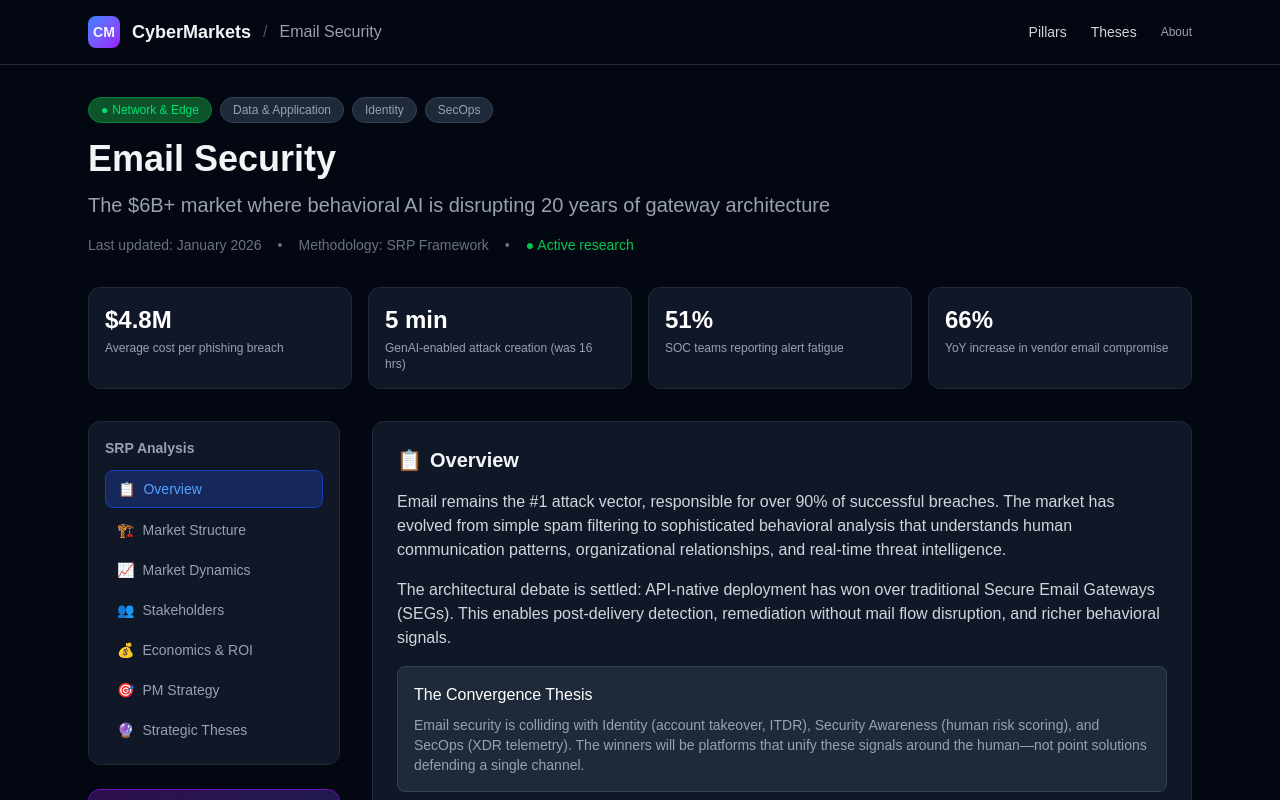
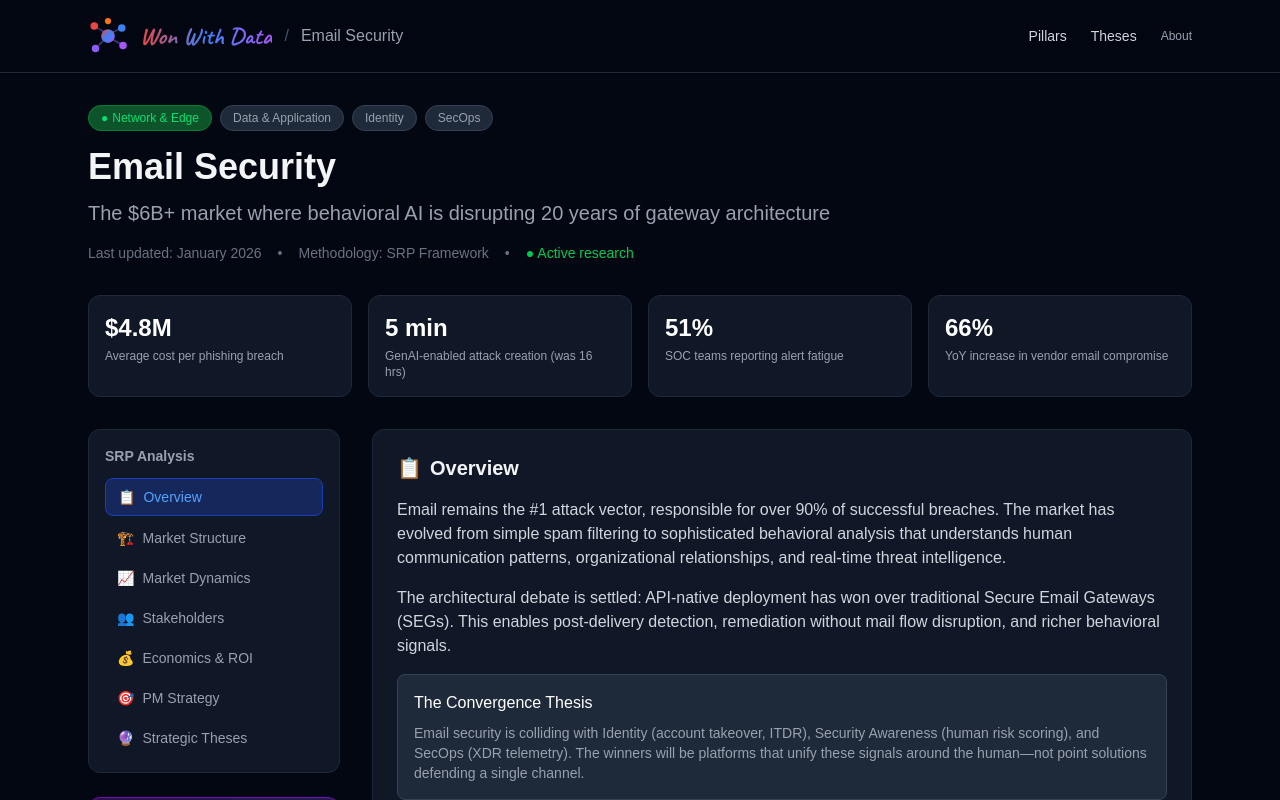
Before and after one commit to ansim0825/cybermarkets, a Next.js app: page /email-security in a window 1280 px wide. Shown: the top 800 px of the page. Built offline with nearby package versions, Linux system fonts and the light colour scheme.

Commit message:
Add new logo and font

```diff
--- a/components/EmailSecurityPage.jsx
+++ b/components/EmailSecurityPage.jsx
@@ -1,4 +1,7 @@
+"use client";
+
 import React, { useState } from 'react';
+import { Logo } from './Logo';
 
 const EmailSecurityPage = () => {
   const [activeSection, setActiveSection] = useState('overview');
@@ -170,19 +173,16 @@ const EmailSecurityPage = () => {
         <div className="max-w-6xl mx-auto px-6 py-4">
           <div className="flex items-center justify-between">
             <div className="flex items-center gap-3">
-              <a href="/" className="flex items-center gap-3">
-                <div className="w-8 h-8 bg-gradient-to-br from-blue-500 to-purple-600 rounded-lg flex items-center justify-center font-bold text-sm">
-                  CM
-                </div>
-                <span className="font-semibold text-lg">CyberMarkets</span>
+              <a href="/" className="flex items-center">
+                <Logo size="default" />
               </a>
               <span className="text-gray-600 hidden sm:inline">/</span>
               <span className="text-gray-400 hidden sm:inline">Email Security</span>
             </div>
             <div className="flex items-center gap-6 text-sm">
-              <a href="#" className="text-gray-300 hover:text-white">Pillars</a>
-              <a href="#" className="text-gray-300 hover:text-white">Theses</a>
-              <a href="#" className="text-gray-400 hover:text-white text-xs">About</a>
+              <a href="/#pillars" className="text-gray-300 hover:text-white">Pillars</a>
+              <a href="/#theses" className="text-gray-300 hover:text-white">Theses</a>
+              <a href="/#about" className="text-gray-400 hover:text-white text-xs">About</a>
             </div>
           </div>
         </div>
@@ -472,7 +472,7 @@ const EmailSecurityPage = () => {
                 <h4 className="text-sm font-semibold text-red-400 mb-2">The Core Pain</h4>
                 <p className="text-sm text-gray-300">
                   88% of CISOs report experiencing a successful email attack in the last quarter.
-                  Despite this, investment and innovation levels aren't matching the threat evolution.
+                  Despite this, investment and innovation levels are not matching the threat evolution.
                   SOC teams are overwhelmed: 51% report alert fatigue, 62% of alerts go entirely ignored.
                 </p>
               </div>
@@ -569,7 +569,7 @@ const EmailSecurityPage = () => {
               {/* If I'm a PM Here Box */}
               <div className="bg-gradient-to-br from-blue-900/30 to-purple-900/30 rounded-xl p-6 border border-blue-800">
                 <h3 className="font-semibold text-white mb-4 flex items-center gap-2">
-                  <span>💡</span> If I'm a PM Here, I Need to Know...
+                  <span>💡</span> If I am a PM Here, I Need to Know...
                 </h3>
                 <div className="space-y-3 text-sm">
                   <div className="flex gap-3">
--- a/components/Homepage.jsx
+++ b/components/Homepage.jsx
@@ -1,6 +1,7 @@
 "use client";
 
 import React, { useState } from 'react';
+import { Logo } from './Logo';
 
 const Homepage = () => {
   const [hoveredPillar, setHoveredPillar] = useState(null);
@@ -34,13 +35,9 @@ const Homepage = () => {
       <nav className="border-b border-gray-800 bg-gray-950/80 backdrop-blur-sm sticky top-0 z-50">
         <div className="max-w-6xl mx-auto px-6 py-4">
           <div className="flex items-center justify-between">
-            <div className="flex items-center gap-3">
-              <div className="w-8 h-8 bg-gradient-to-br from-blue-500 to-purple-600 rounded-lg flex items-center justify-center font-bold text-sm">
-                WD
-              </div>
-              <span className="font-semibold text-lg">Won With Data</span>
-              <span className="text-xs text-gray-500 hidden sm:inline">Independent Market Intelligence</span>
-            </div>
+            <a href="/" className="flex items-center">
+              <Logo size="default" />
+            </a>
             <div className="flex items-center gap-6 text-sm">
               <a href="#pillars" className="text-gray-300 hover:text-white">Pillars</a>
               <a href="#theses" className="text-gray-300 hover:text-white">Theses</a>
--- /dev/null
+++ b/components/Logo.jsx
@@ -0,0 +1,98 @@
+"use client";
+
+import React from 'react';
+
+// Network nodes icon component
+export const LogoIcon = ({ size = 40 }) => (
+  <svg viewBox="0 0 64 64" width={size} height={size}>
+    <defs>
+      <linearGradient id="nodeGrad" x1="0%" y1="0%" x2="100%" y2="100%">
+        <stop offset="0%" style={{stopColor:'#ef4444'}}/>
+        <stop offset="50%" style={{stopColor:'#3b82f6'}}/>
+        <stop offset="100%" style={{stopColor:'#a855f7'}}/>
+      </linearGradient>
+      <linearGradient id="lineGrad" x1="0%" y1="0%" x2="100%" y2="0%">
+        <stop offset="0%" style={{stopColor:'#ef4444'}}/>
+        <stop offset="50%" style={{stopColor:'#3b82f6'}}/>
+        <stop offset="100%" style={{stopColor:'#a855f7'}}/>
+      </linearGradient>
+    </defs>
+    <g transform="translate(32, 32)">
+      <circle cx="0" cy="0" r="11" fill="url(#nodeGrad)"/>
+      <circle cx="-22" cy="-16" r="6" fill="#ef4444"/>
+      <circle cx="22" cy="-13" r="6" fill="#3b82f6"/>
+      <circle cx="24" cy="15" r="6" fill="#a855f7"/>
+      <circle cx="-20" cy="20" r="6" fill="#8b5cf6"/>
+      <circle cx="0" cy="-24" r="5" fill="#f97316"/>
+      <line x1="-7" y1="-7" x2="-17" y2="-13" stroke="url(#lineGrad)" strokeWidth="2.5" opacity="0.5"/>
+      <line x1="7" y1="-5" x2="17" y2="-11" stroke="url(#lineGrad)" strokeWidth="2.5" opacity="0.5"/>
+      <line x1="8" y1="6" x2="19" y2="12" stroke="url(#lineGrad)" strokeWidth="2.5" opacity="0.5"/>
+      <line x1="-7" y1="7" x2="-15" y2="15" stroke="url(#lineGrad)" strokeWidth="2.5" opacity="0.5"/>
+      <line x1="0" y1="-11" x2="0" y2="-19" stroke="url(#lineGrad)" strokeWidth="2.5" opacity="0.5"/>
+    </g>
+  </svg>
+);
+
+// Full logo with text
+export const Logo = ({ size = "default", showText = true }) => {
+  const sizes = {
+    small: { icon: 32, text: "text-xl" },
+    default: { icon: 40, text: "text-2xl" },
+    large: { icon: 56, text: "text-4xl" },
+    hero: { icon: 80, text: "text-5xl" },
+  };
+
+  const s = sizes[size] || sizes.default;
+
+  return (
+    <>
+      <style>{`
+        @import url('https://fonts.googleapis.com/css2?family=Caveat:wght@700&display=swap');
+        .font-caveat { font-family: 'Caveat', cursive; }
+        .gradient-text {
+          background: linear-gradient(90deg, #ef4444 0%, #3b82f6 50%, #a855f7 100%);
+          -webkit-background-clip: text;
+          -webkit-text-fill-color: transparent;
+          background-clip: text;
+        }
+      `}</style>
+      <div className="flex items-center gap-3">
+        <LogoIcon size={s.icon} />
+        {showText && (
+          <span className={`font-caveat ${s.text} font-bold gradient-text`}>
+            Won With Data
+          </span>
+        )}
+      </div>
+    </>
+  );
+};
+
+// Centered/stacked version for hero sections
+export const LogoStacked = ({ tagline }) => (
+  <>
+    <style>{`
+      @import url('https://fonts.googleapis.com/css2?family=Caveat:wght@700&display=swap');
+      .font-caveat { font-family: 'Caveat', cursive; }
+      .gradient-text {
+        background: linear-gradient(90deg, #ef4444 0%, #3b82f6 50%, #a855f7 100%);
+        -webkit-background-clip: text;
+        -webkit-text-fill-color: transparent;
+        background-clip: text;
+      }
+    `}</style>
+    <div className="flex flex-col items-center">
+      <LogoIcon size={80} />
+      <span className="font-caveat text-5xl font-bold gradient-text mt-2">
+        Won With Data
+      </span>
+      {tagline && (
+        <span className="text-gray-500 text-sm tracking-wider mt-1">
+          {tagline}
+        </span>
+      )}
+    </div>
+  </>
+);
+
+export default Logo;
```
Also changed, not shown: components/logo-final.svg (added), components/logo-icon.svg (added).
